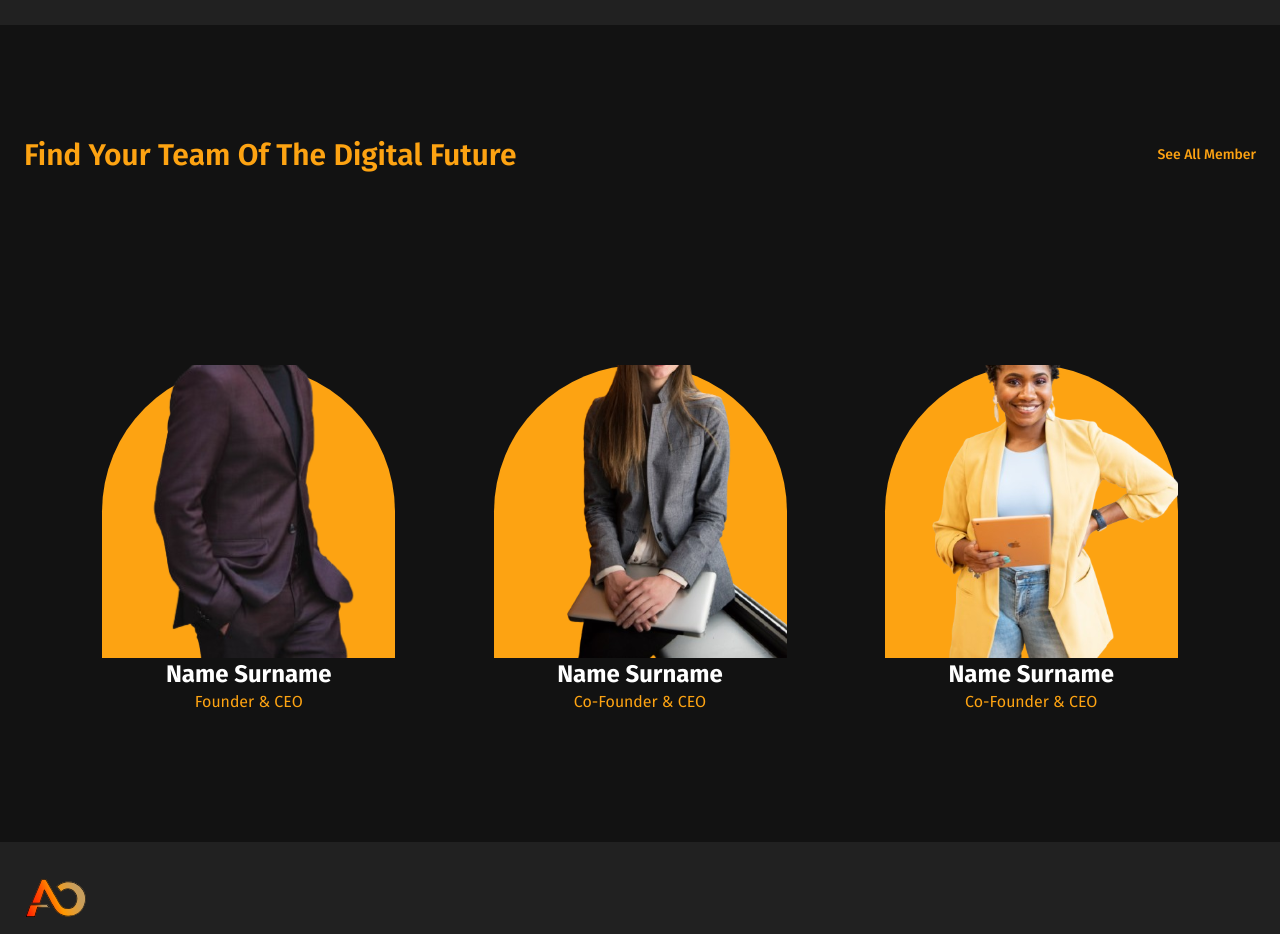
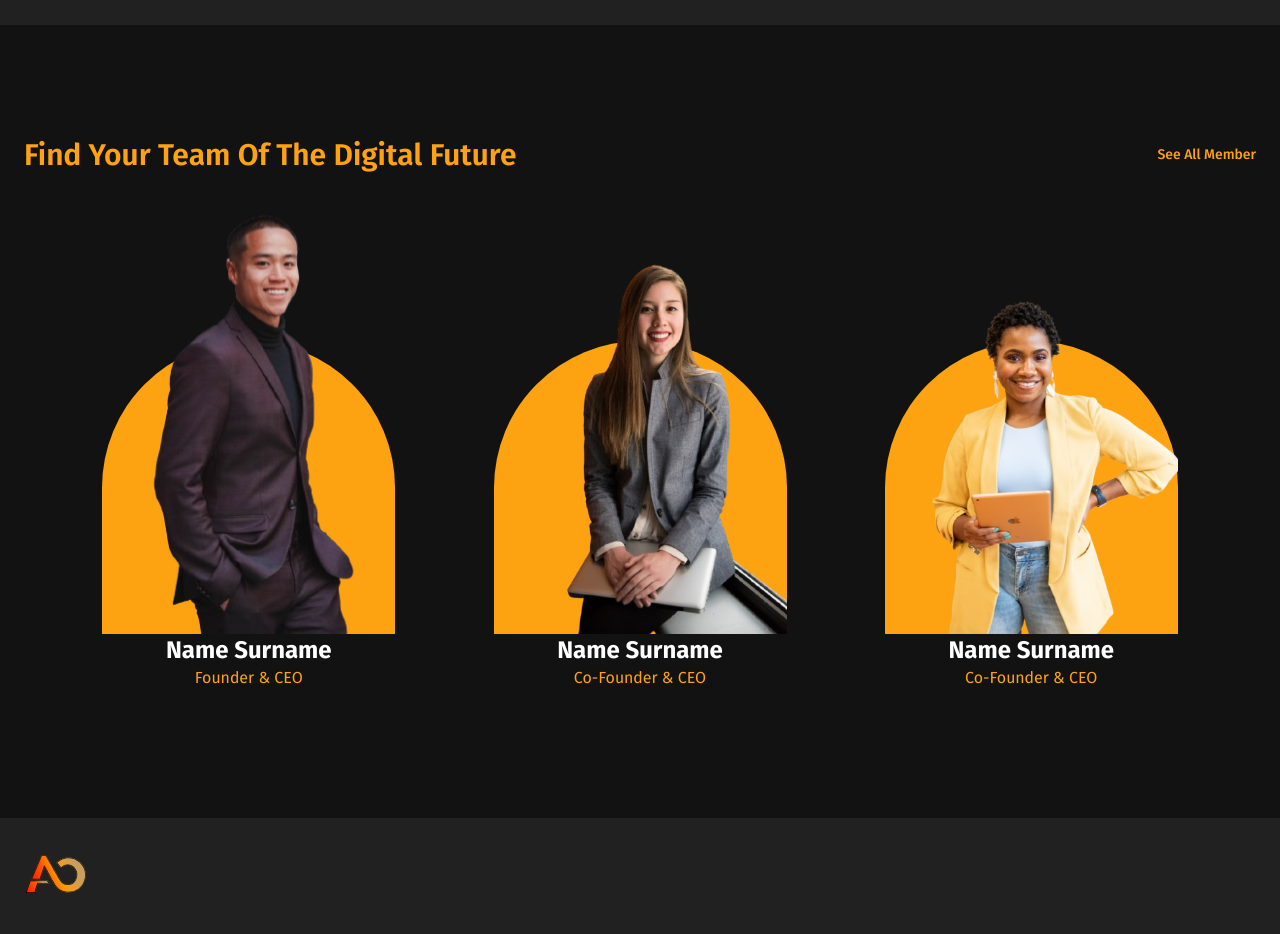
Before and after one commit to chubinaaa/artoa-FE, a Next.js app: page / in a window 1280 px wide. Shown: the part 4280-5214 px from the top of the page. Built offline with nearby package versions, Linux system fonts and the light colour scheme.

Commit message:
update spacing in team section

```diff
--- a/src/components/homepage/artoa-team-section.tsx
+++ b/src/components/homepage/artoa-team-section.tsx
@@ -14,7 +14,7 @@ export function ArtoaTeamSection() {
   return (
     <section>
       <div className="container mx-auto py-12 lg:py-28">
-        <div className="flex flex-col justify-between gap-20">
+        <div className="flex flex-col justify-between gap-5">
           <div className="flex items-center justify-center md:px-0 lg:justify-between">
             <h1 className="text-center text-3xl font-semibold lg:text-primary">
               Find Your Team Of The Digital Future
@@ -33,8 +33,8 @@ export function ArtoaTeamSection() {
             }}
             className="w-full"
           >
-            <div className="mt-8 flex flex-col gap-12 lg:mt-28 lg:gap-4">
-              <CarouselContent className="ml-4 justify-evenly overflow-y-visible md:-ml-5">
+            <div className="mt-1 flex flex-col gap-6 lg:mt-1 lg:gap-4">
+              <CarouselContent className="ml-4 justify-evenly pt-36 md:-ml-5">
                 {teamMembers.map((member, index) => (
                   <CarouselItem
                     key={index}
```
